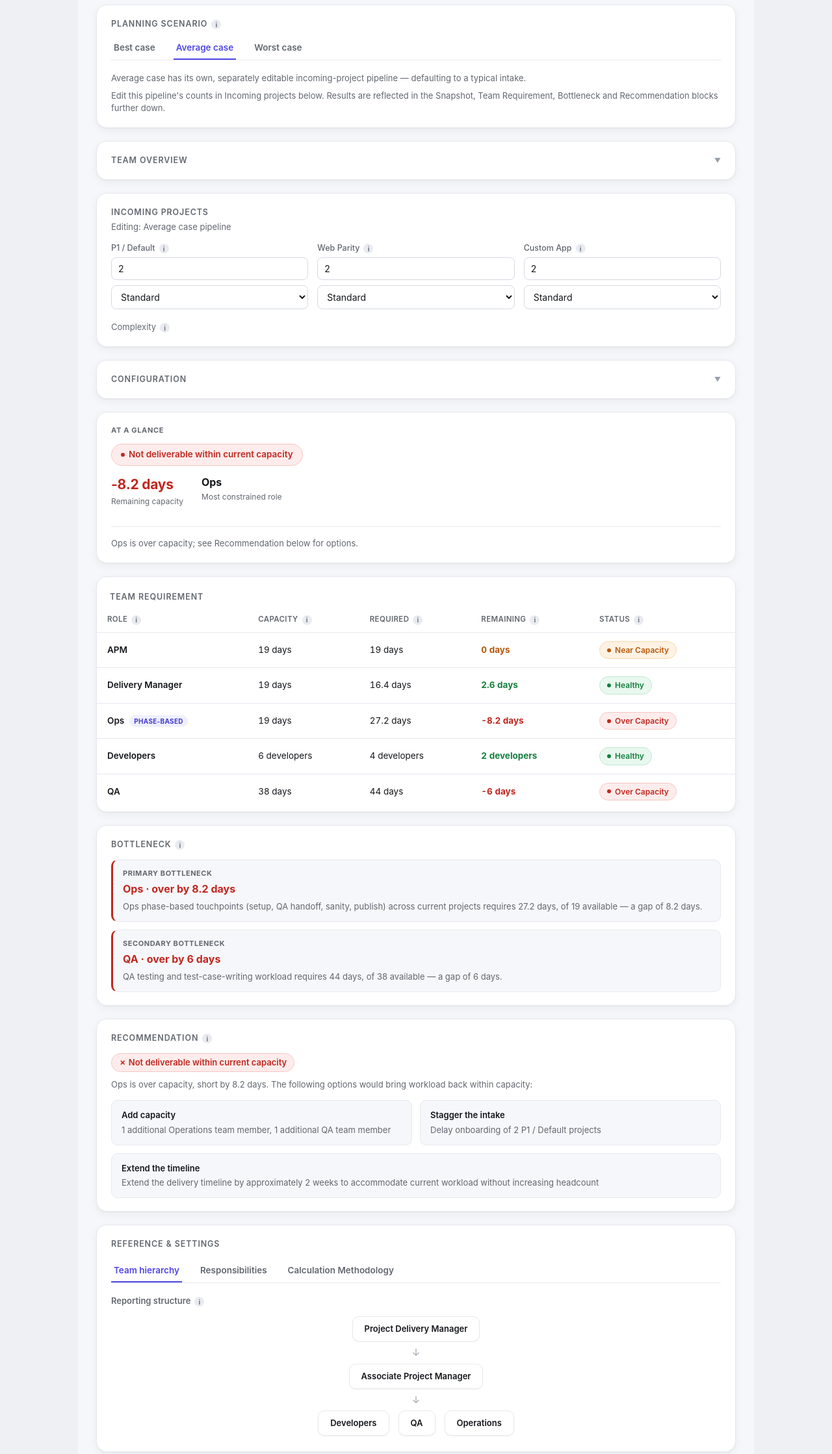
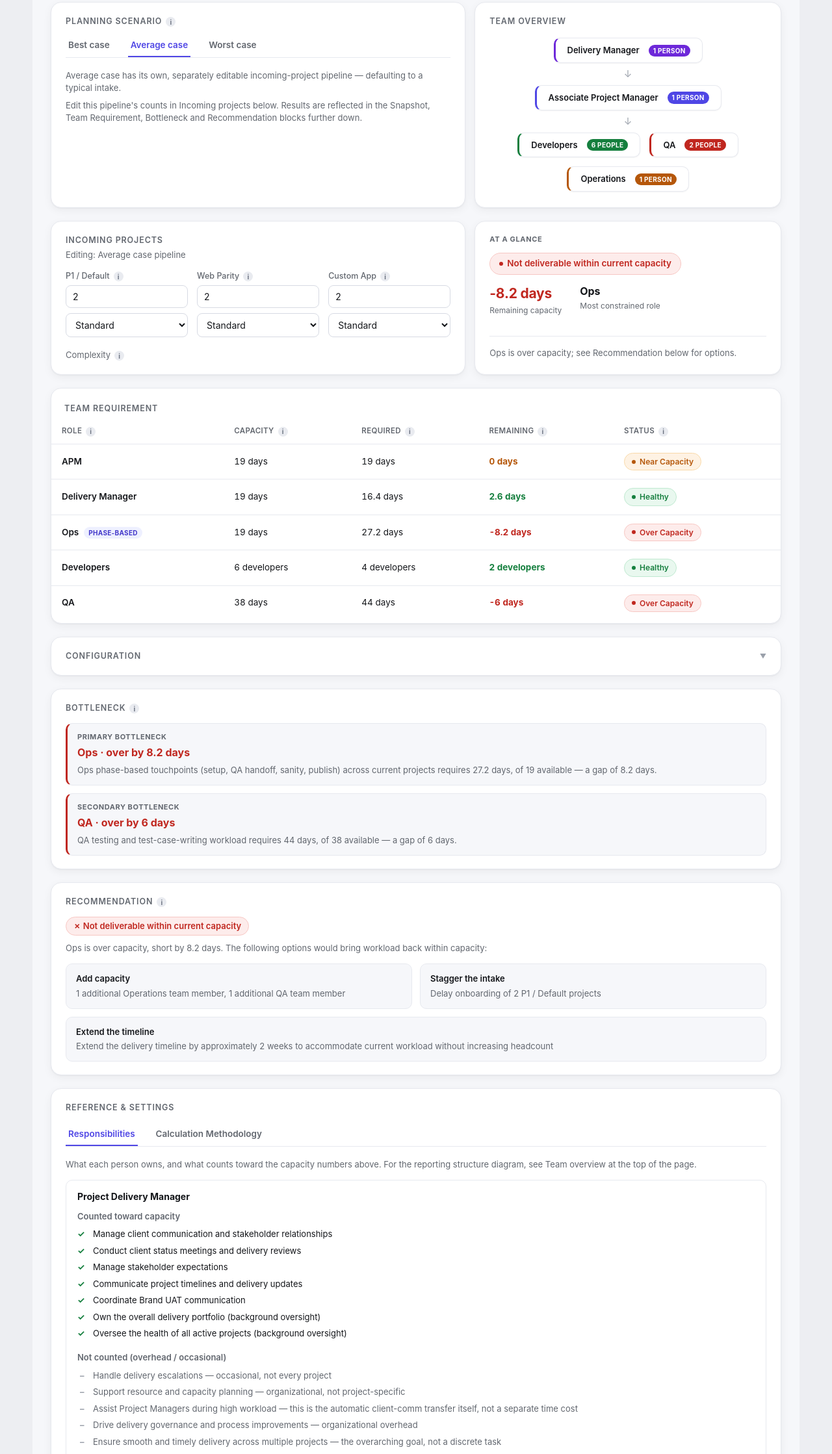
Before and after one commit to deepika-appmaker/delivery-capacity-planner, a plain HTML site: page index.html in a window 1280 px wide. Shown: the part 282-2520 px from the top of the page at 65% size. Drawn offline with Linux system fonts and the light colour scheme.

Commit message:
Updated few items and changed ui

```diff
--- a/index.html
+++ b/index.html
@@ -4,11 +4,13 @@
 <meta charset="UTF-8">
 <meta name="viewport" content="width=device-width, initial-scale=1.0">
 <title>Delivery Capacity Planner</title>
+
 <style>
-  html, body { margin:0; padding:0; background:#EEF0F3; }
-  body { padding:32px 16px; min-height:100vh; }
-  #dcp-wrap { max-width:1040px; margin:0 auto; }
+  html, body { margin: 0; padding: 0; background: #EDEEF2; }
+  body { display: flex; justify-content: center; padding: 28px 16px; }
+  #dcp-wrap { width: 100%; max-width: 1180px; }
 </style>
+
 </head>
 <body>
 <div id="dcp-wrap">
@@ -35,7 +37,7 @@
     gap: 16px; padding: 20px 28px; background: rgba(255,255,255,0.92); backdrop-filter: blur(6px);
     border-bottom: 1px solid var(--border); border-radius: 20px 20px 0 0;
   }
-  #dcp .card { background: var(--surface); border: 1px solid var(--border); border-radius: var(--radius); box-shadow: var(--shadow); }
+  #dcp .card { background: var(--surface); border: 1px solid var(--border); border-radius: var(--radius); box-shadow: var(--shadow); overflow: hidden; }
   #dcp .pad { padding: 20px 22px; }
   #dcp .section { margin-bottom: 20px; }
   #dcp .section-title { font-size: 12.5px; font-weight: 600; color: var(--text-2); text-transform: uppercase; letter-spacing: 0.07em; margin-bottom: 14px; }
@@ -125,6 +127,10 @@
   #dcp .snapshot-kpis { display:flex; gap: 28px; margin: 14px 0; }
   #dcp .divider { border: none; border-top: 1px solid var(--border); margin: 16px 0; }
   #dcp .callout { border-radius: var(--radius-sm); padding: 13px 15px; border: 1px solid var(--border); background: var(--bg); }
+  #dcp .table-scroll { overflow-x: auto; margin-bottom: 20px; -webkit-overflow-scrolling: touch; }
+  #dcp .table-scroll table { margin-bottom: 0; min-width: 920px; }
+  #dcp .table-scroll::-webkit-scrollbar { height: 8px; }
+  #dcp .table-scroll::-webkit-scrollbar-thumb { background: var(--border-strong); border-radius: 4px; }
 </style>
 
 <div id="dcp">
@@ -144,7 +150,8 @@
       <div class="subtle">Everything on this page, including timelines, assumes sales handover, Data Clarity documentation and other required brand inputs are provided completely and on time. Delays or gaps in these upstream inputs are not modeled here and will affect actual delivery timelines.</div>
     </div>
 
-    <div class="section card pad">
+    <div class="section grid cols-main">
+      <div class="card pad">
         <div class="section-title" id="scenario-title" style="margin-bottom:10px;">Planning scenario</div>
         <div class="tab-bar" id="scenario-tabs">
           <button class="tab-btn scenario-btn" data-scenario="best" type="button">Best case</button>
@@ -153,28 +160,20 @@
         </div>
         <div class="subtle" id="scenario-desc"></div>
       </div>
-
-    <div class="section">
-      <details class="dropdown card pad">
-        <summary id="team-overview-title">Team overview<span class="chevron">&#9660;</span></summary>
-        <div id="team-overview" class="stack" style="margin-top:14px;"></div>
-      </details>
+      <div class="card pad">
+        <div class="section-title" style="margin-bottom:4px;">Team overview</div>
+        <div id="team-overview"></div>
+      </div>
     </div>
 
-    <div class="section card pad" id="incoming-projects-card">
+    <div class="section grid cols-main">
+      <div class="card pad" id="incoming-projects-card">
         <div class="section-title" style="margin-bottom:4px;">Incoming projects</div>
         <div class="subtle" id="incoming-projects-context" style="margin-bottom:14px;"></div>
         <div class="grid grid-3" id="project-inputs"></div>
       </div>
-
-    <div class="section">
-      <details class="dropdown card pad">
-        <summary id="config-title">Configuration<span class="chevron">&#9660;</span></summary>
-        <div id="config-body" style="margin-top:14px;"></div>
-      </details>
+      <div class="card pad snapshot-card" id="snapshot"></div>
     </div>
-
-    <div class="section card pad snapshot-card" id="snapshot"></div>
 
     <div class="section card" style="padding: 4px 0;">
       <div style="padding:18px 20px 6px;">
@@ -184,6 +183,13 @@
         <thead><tr id="req-head"></tr></thead>
         <tbody id="req-body"></tbody>
       </table>
+    </div>
+
+    <div class="section">
+      <details class="dropdown card pad">
+        <summary id="config-title">Configuration<span class="chevron">&#9660;</span></summary>
+        <div id="config-body" style="margin-top:14px;"></div>
+      </details>
     </div>
 
     <div class="section card pad">
@@ -199,16 +205,11 @@
     <div class="section card pad">
       <div class="section-title">Reference &amp; settings</div>
       <div class="tab-bar" id="ref-tabs">
-        <button class="tab-btn active" data-tab="hierarchy" type="button">Team hierarchy</button>
-        <button class="tab-btn" data-tab="responsibilities" type="button">Responsibilities</button>
+        <button class="tab-btn active" data-tab="responsibilities" type="button">Responsibilities</button>
         <button class="tab-btn" data-tab="calc" type="button">Calculation Methodology</button>
       </div>
-      <div class="tab-panel" data-panel="hierarchy">
-        <div class="subtle" style="font-weight:600; margin-bottom:2px;">Reporting structure<span id="hierarchy-info"></span></div>
-        <div class="hierarchy" id="hierarchy"></div>
-      </div>
-      <div class="tab-panel" data-panel="responsibilities" style="display:none;">
-        <div class="subtle" style="margin-bottom:14px;">What each person owns, and what counts toward the capacity numbers above.</div>
+      <div class="tab-panel" data-panel="responsibilities">
+        <div class="subtle" style="margin-bottom:14px;">What each person owns, and what counts toward the capacity numbers above. For the reporting structure diagram, see Team overview at the top of the page.</div>
         <div id="responsibilities"></div>
       </div>
       <div class="tab-panel" data-panel="calc" style="display:none;">
@@ -382,7 +383,6 @@ function info(tip){
   return '<span class="info"><button type="button" class="info-icon" aria-label="Show details" aria-expanded="false">i</button><span class="info-tip">'+tip+'</span></span>';
 }
 
-var HIERARCHY_INFO = 'The Delivery Manager role is distinct from the Project Manager function performed by the APM. As Associate Project Manager, the APM manages execution of individual projects and reports to the Delivery Manager, who is responsible for portfolio oversight and client/executive relationships.';
 var EXCLUDED_INFO = 'Excluded from these numbers because they are ongoing overhead rather than per-project work: team wiki maintenance, Developer/QA score tracking, delivery governance and process improvement, resource/capacity-planning meetings, ad-hoc escalations, and Ops writing Data Clarity docs (only happens occasionally, as backup). These are assumed to be absorbed by the usable-capacity % buffer in Configuration, not billed to individual projects.';
 
 var PROJECT_INFO = {
@@ -558,21 +558,6 @@ function renderTeamOverview(){
         node('var(--red)', 'QA', state.team.qa) +
         node('var(--amber)', 'Operations', state.team.shefin) +
       '</div>' +
-    '</div>';
-}
-
-function renderHierarchy(){
-  var infoEl = document.getElementById('hierarchy-info');
-  if (infoEl) infoEl.innerHTML = info(HIERARCHY_INFO);
-  document.getElementById('hierarchy').innerHTML =
-    '<div class="h-node">Project Delivery Manager</div>' +
-    '<div class="h-arrow">&#8595;</div>' +
-    '<div class="h-node">Associate Project Manager</div>' +
-    '<div class="h-arrow">&#8595;</div>' +
-    '<div class="h-row">' +
-      '<div class="h-node">Developers</div>' +
-      '<div class="h-node">QA</div>' +
-      '<div class="h-node">Operations</div>' +
     '</div>';
 }
 
@@ -874,7 +859,8 @@ function renderConfig(){
     '<div class="subtle" style="margin-bottom:10px; font-weight:600;">Capacity assumptions'+info('Controls how "available capacity" is calculated: headcount &times; working days/week &times; planning window (weeks) &times; usable capacity %. "Near-capacity at %" is also the healthy/amber threshold; over capacity starts at 100%.')+'</div>' + capacityHtml +
     '<div class="subtle" style="margin-bottom:10px; font-weight:600;">Complexity multipliers'+info('Each project\'s complexity multiplies its effort for every role. Standard = 1.0 is the baseline; Simple reduces effort, Complex and Very Complex increase it.')+'</div>' + multHtml +
     '<div class="subtle" style="margin-bottom:10px; font-weight:600;">Effort per project (days)'+info('The base effort (before the complexity multiplier) that one project of this type needs from each role. The Developer column is reference only &mdash; a project either ties up one dedicated developer (any value above 0) or needs none (0). "PM client comm" is the total client-communication workload for the project, split between the APM and Delivery Manager using the percentage above.')+'</div>' +
-    '<table style="margin-bottom:20px;"><thead><tr>' +
+    '<div class="subtle" style="margin-bottom:10px; font-size:12px;">Scroll sideways to see all columns &rarr;</div>' +
+    '<div class="table-scroll"><table><thead><tr>' +
       '<th>Project type</th>' +
       '<th>Ops setup'+info('Days Ops spends on dashboard, theme, homepage and integration setup for one project of this type. Happens immediately at project start.')+'</th>' +
       '<th>Ops QA handoff'+info('Days Ops spends preparing/triggering the build and assigning it to QA. For P1 / Default this happens right after setup. For Web Parity and Custom App it happens later, once the Developer\'s build is ready &mdash; after a multi-week gap in which Ops has no scheduled involvement in this project.')+'</th>' +
@@ -888,7 +874,7 @@ function renderConfig(){
       '<th>PM client comm'+info('Total client-communication work for one project of this type: status updates, meetings, follow-ups, UAT scheduling. Split between the APM and Delivery Manager using the ownership percentage in Configuration (mostly Delivery Manager by default).')+'</th>' +
       '<th>DM own'+info('The Delivery Manager\'s own baseline involvement in one project of this type: portfolio oversight, executive communication and escalation handling, before any transfer from the APM.')+'</th>' +
     '</tr></thead>' +
-    '<tbody>' + effortRows + '</tbody></table>' +
+    '<tbody>' + effortRows + '</tbody></table></div>' +
     '<div class="subtle" style="margin-bottom:20px; font-size:12px; font-weight:600;">What\'s not counted per project'+info(EXCLUDED_INFO)+'</div>' +
     '<div class="subtle" style="margin-bottom:10px; font-weight:600;">Delegation matrix (reference)'+info('General reference for who covers an activity when the primary owner is unavailable. The modeled client-communication overflow transfer (APM to Delivery Manager, described in Calculation Methodology) is a separate, workload-driven mechanism and is not the same as the backup relationships shown here.')+'</div>' +
     '<table><thead><tr><th>Activity</th><th>Primary owner</th><th>Backup owner</th></tr></thead><tbody>' + delegationRows + '</tbody></table>';
@@ -956,7 +942,6 @@ function initTabs(){
 
 function update(){
   renderTeamOverview();
-  renderHierarchy();
   renderCalcMethodology();
   var result = compute();
   var roles = result.roles;
@@ -970,8 +955,6 @@ function update(){
 function init(){
   var scenarioTitle = document.getElementById('scenario-title');
   if (scenarioTitle) scenarioTitle.innerHTML = 'Planning scenario' + info('Switches between three independent incoming-project pipelines &mdash; Best, Average and Worst case. Each has its own project counts, editable in Incoming projects below. No load factor or scaling is applied &mdash; only the project counts differ.');
-  var teamTitle = document.getElementById('team-overview-title');
-  if (teamTitle) teamTitle.innerHTML = '<span>Team overview</span><span class="chevron">&#9660;</span>';
   renderResponsibilities();
   renderProjectInputs();
   renderConfig();
```
Lines whose indentation alone changed are shown as unchanged.
